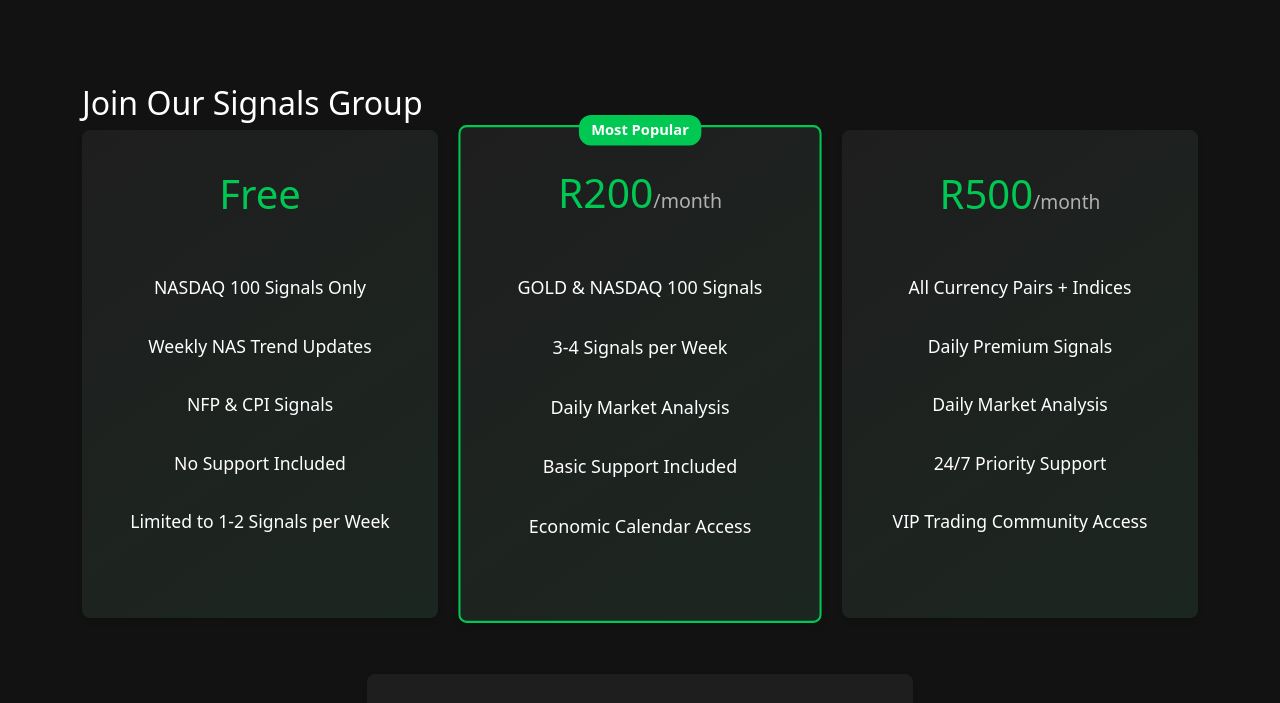
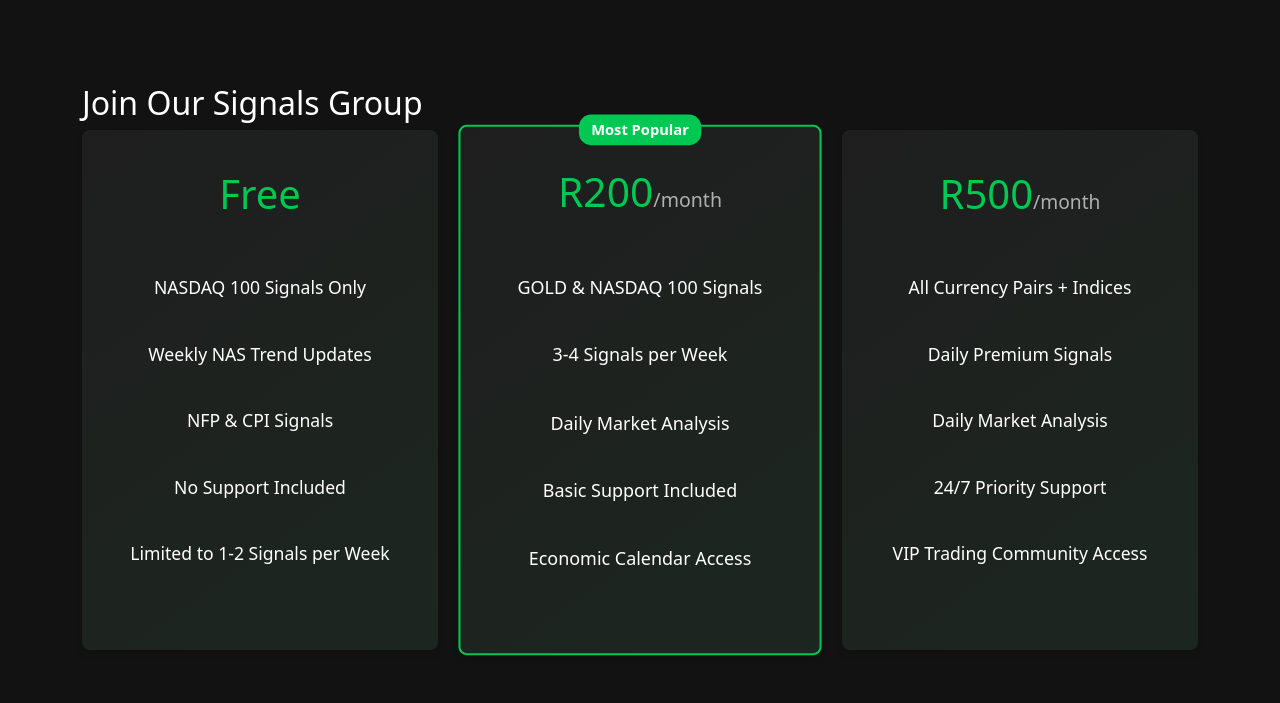
Before and after one commit to bradygov/fx-site, a plain HTML site: page index.html in a window 1280 px wide. Shown: the part 1380-2083 px from the top of the page. Drawn offline with nearby package versions, Linux system fonts and the light colour scheme.

Commit message:
fixing alignment

```diff
--- a/styles.css
+++ b/styles.css
@@ -161,11 +161,11 @@ body.dark-theme {
     padding: 0;
     margin: 2rem 0;
     color: var(--text);
-    flex-grow: 1;
+    width: 100%;
     display: flex;
     flex-direction: column;
     justify-content: flex-start;
-    gap: 1rem;
+    gap: 1.5rem
 }
 
 .pricing-features li {
@@ -308,7 +308,8 @@ select.form-control:focus {
     height: 100%;
     display: flex;
     flex-direction: column;
-    justify-content: space-between;
+    justify-content: flex-start;
+    align-items: center
 }
 
 .price-amount {
@@ -327,11 +328,11 @@ select.form-control:focus {
     padding: 0;
     margin: 2rem 0;
     color: var(--text);
-    flex-grow: 1;
+    width: 100%;
     display: flex;
     flex-direction: column;
     justify-content: flex-start;
-    gap: 1rem;
+    gap: 1.5rem
 }
 
 .pricing-features li {
```
